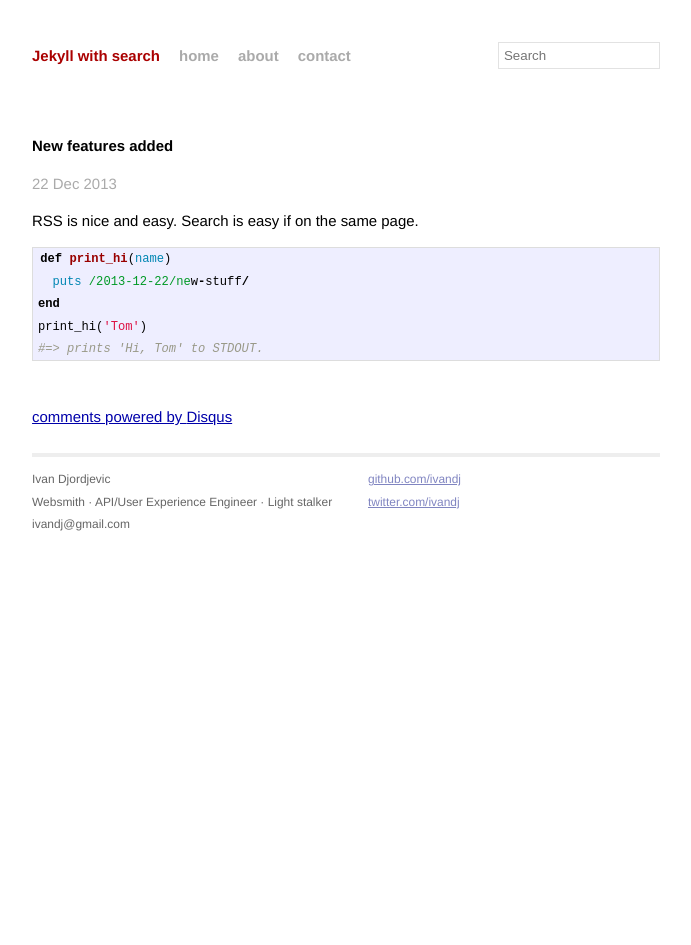
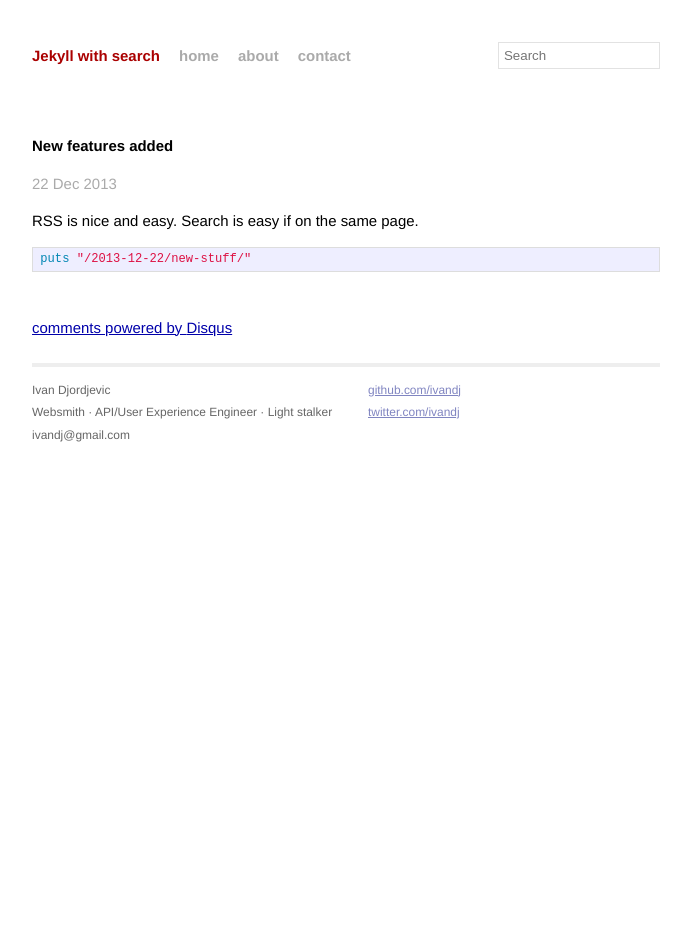
Before and after one commit to ivandj/jkls, a Jekyll site: the page built from _posts/2013-12-22-new-stuff.markdown, in a window 1280 px wide. Shown: the whole page, without its empty margins (294-985 px from the left). Built offline with Jekyll 4.4.1, drawn with Linux system fonts in a browser that asks for light colours; nearby versions of some CDN libraries; Markdown is read by kramdown in place of the engine named in the settings; comment, search, counter and statistics services are not loaded.

Commit message:
trying out jkl variables

```diff
--- a/_posts/2013-12-22-new-stuff.markdown
+++ b/_posts/2013-12-22-new-stuff.markdown
@@ -8,9 +8,5 @@ categories: jekyll
 RSS is nice and easy. Search is easy if on the same page.
 
 {% highlight ruby %}
-def print_hi(name)
-  puts {{ page.url }}
-end
-print_hi('Tom')
-#=> prints 'Hi, Tom' to STDOUT.
+puts "{{ page.url }}"
 {% endhighlight %}
```
